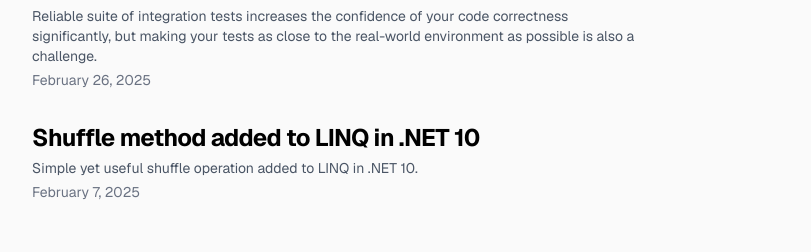
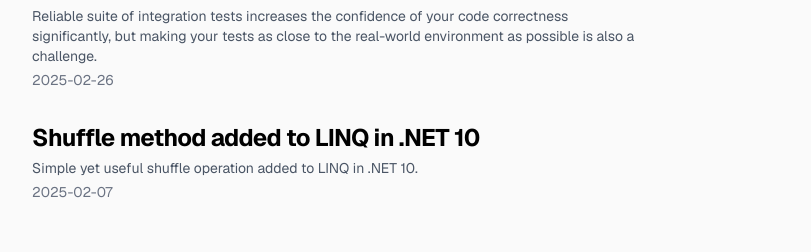
Before and after one commit to ksalk/ksalk.github.io, a Next.js app: page / in a window 1280 px wide. Shown: the part 358-610 px from the top of the page, without its empty margins (224-1035 px from the left). Built offline with nearby package versions, Linux system fonts and the light colour scheme.

Commit message:
Make date formats consistent

```diff
--- a/app/components/posts.tsx
+++ b/app/components/posts.tsx
@@ -30,7 +30,7 @@ export function BlogPosts() {
                   {post.metadata.summary}
                 </p>
                 <p className="blog-list-date">
-                  {formatDate(post.metadata.publishedAt)}
+                  {post.metadata.publishedAt}
                 </p>
               </Link>
             </div>
```
